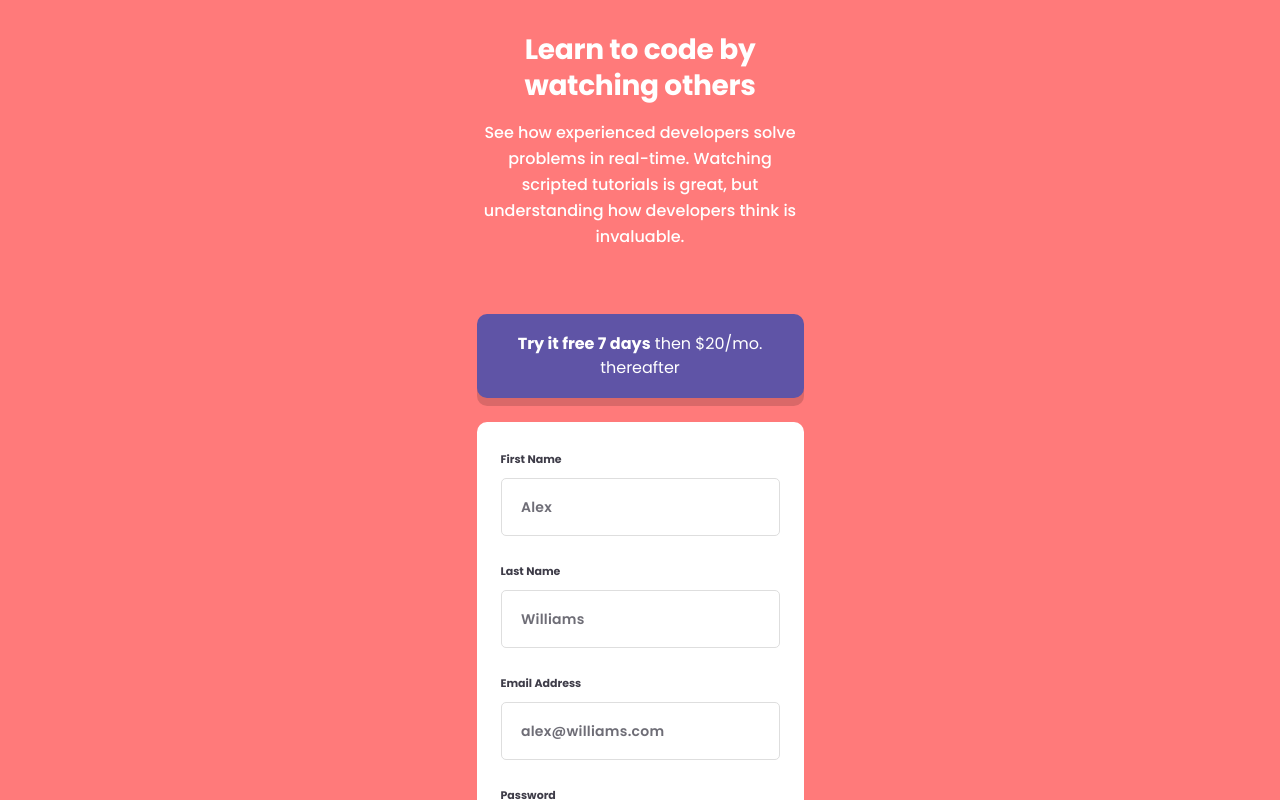
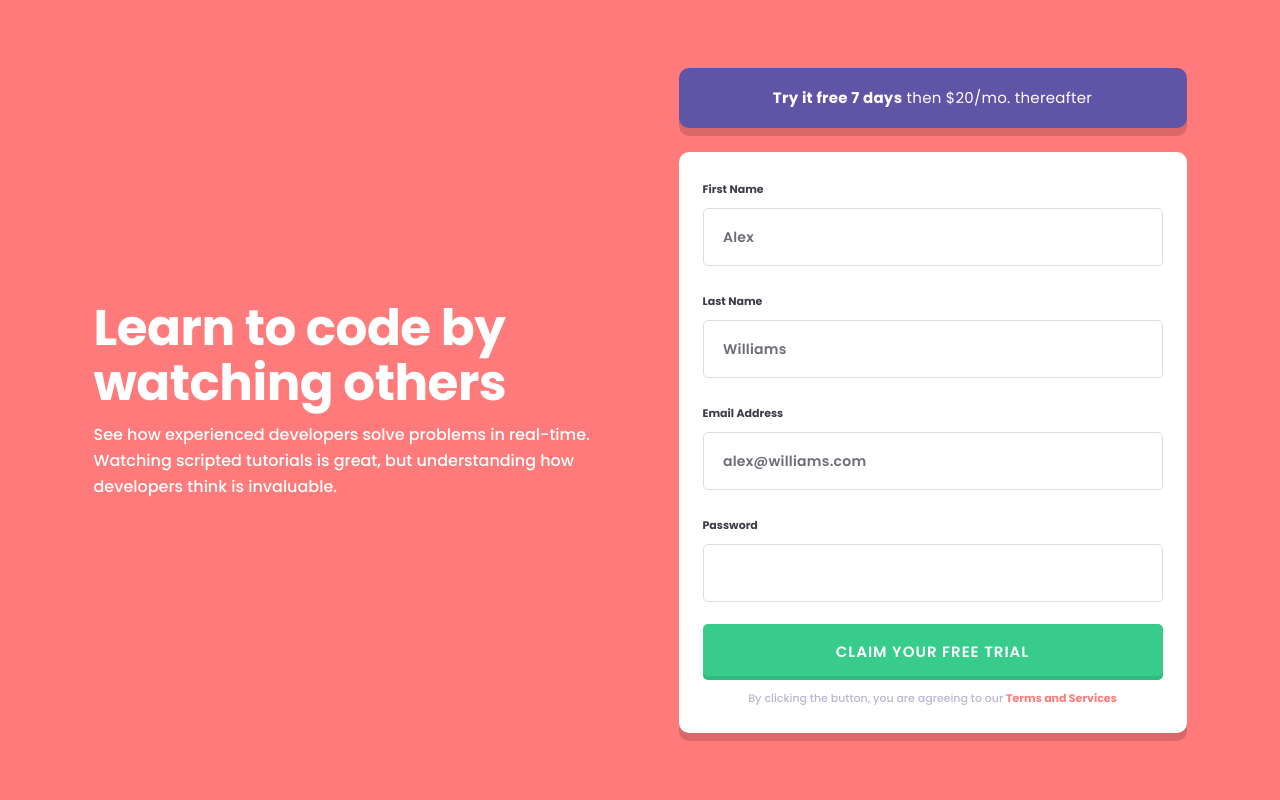
Before and after one commit to rupali317/intro-component-sign-up-form, a React (Create React App) app: page / in a window 1280 px wide. Shown: the top 800 px of the page. Built offline with nearby package versions, Linux system fonts and the light colour scheme.

Commit message:
Working on the CSS

```diff
--- a/src/components/FreeTrial/FreeTrial.jsx
+++ b/src/components/FreeTrial/FreeTrial.jsx
@@ -3,7 +3,9 @@ import * as FreeTrialStyle from "../../styles/FreeTrial.style";
 export const FreeTrial = () => {
   return (
     <FreeTrialStyle.Container>
-      <b>Try it free 7 days</b> then $20/mo. thereafter
+      <span>
+        <b>Try it free 7 days</b> then $20/mo. thereafter
+      </span>
     </FreeTrialStyle.Container>
   );
 };
--- a/src/components/Input/Input.jsx
+++ b/src/components/Input/Input.jsx
@@ -2,6 +2,7 @@ import * as InputStyle from "../../styles/Input.style";
 
 export const Input = (props) => {
   return (
+    <>
       <InputStyle.Section>
         <InputStyle.Label htmlFor={props.ForId}>{props.Label}</InputStyle.Label>
         <InputStyle.Input
@@ -12,7 +13,8 @@ export const Input = (props) => {
           value={props.Value}
           onChange={props.handleChange}
         />
+      </InputStyle.Section>
       <InputStyle.Error>{props.ErrorMessage}</InputStyle.Error>
-    </InputStyle.Section>
+    </>
   );
 };
--- /dev/null
+++ b/src/constants/Breakpoints.js
@@ -0,0 +1 @@
+export const DesktopWidth = "80rem"; /* 1280px */
--- a/src/styles/Form.style.jsx
+++ b/src/styles/Form.style.jsx
@@ -1,12 +1,12 @@
 import { styled } from "styled-components";
+import { DesktopWidth } from "../constants/Breakpoints";
 
 export const Form = styled.form`
   border-radius: var(--border-radius-medium);
   box-shadow: var(--box-shadow-1);
-  padding: var(--space-l-2);
+  padding: var(--space-xs-2) var(--space-l-2) var(--space-l-2) var(--space-l-2);
   display: flex;
   flex-direction: column;
-  gap: var(--space-base);
   background-color: var(--color-neutral-1);
 `;
 
@@ -23,9 +23,15 @@ export const Button = styled.button`
   line-height: var(--line-height-base);
   letter-spacing: var(--letter-spacing-base);
   border-width: var(--border-width-none);
+  margin-top: var(--space-base);
 
   &:hover {
     background-color: var(--color-action-2);
+    cursor: pointer;
+  }
+
+  @media (min-width: ${DesktopWidth}) {
+    min-width: 28.75rem; /* 460px */
   }
 `;
 
@@ -34,6 +40,6 @@ export const Paragraph = styled.p`
   font-weight: var(--font-weight-medium);
   line-height: var(--line-height-xs);
   color: var(--color-neutral-5);
-  margin-top: -8px;
+  margin-top: var(--space-xs-2);
   text-align: center;
 `;
--- a/src/styles/FreeTrial.style.jsx
+++ b/src/styles/FreeTrial.style.jsx
@@ -1,4 +1,5 @@
 import { styled } from "styled-components";
+import { DesktopWidth } from "../constants/Breakpoints";
 
 export const Container = styled.div`
   background-color: var(--color-secondary);
@@ -7,5 +8,23 @@ export const Container = styled.div`
   border-radius: var(--border-radius-medium);
   box-shadow: var(--box-shadow-1);
   max-width: 20.4375rem; /* 327px */
-  text-align: center;
+  display: flex;
+  justify-content: center;
+  font-size: var(--font-size-base);
+  line-height: var(--line-height-base);
+  letter-spacing: var(--letter-spacing-s);
+
+  span {
+    max-width: 12.125rem; /* 194px */
+    text-align: center;
+  }
+
+  @media (min-width: ${DesktopWidth}) {
+    max-width: 33.75rem; /* 540px */
+    padding: var(--space-m-1);
+
+    span {
+      max-width: initial;
+    }
+  }
 `;
--- a/src/styles/Global.style.jsx
+++ b/src/styles/Global.style.jsx
@@ -1,4 +1,5 @@
 import { createGlobalStyle, styled } from "styled-components";
+import { DesktopWidth } from "../constants/Breakpoints";
 
 export const BaseStyles = createGlobalStyle`
     :root {
@@ -185,15 +186,18 @@ export const DefaultStyles = createGlobalStyle`
         font-family: "Poppins";
         font-style: var(--font-style-normal);
         background-color: var(--color-primary);
-        max-width: 20.4375rem; /* 327px */
         letter-spacing: var(--letter-spacing-none);
-        margin: var(--space-l-3) auto;
+        display: flex;
+        justify-content: center;
+        align-items: center
     }
 
     main {
         display: flex;
         flex-direction: column;
         gap: var(--space-xl-3);
+        justify-content: center;
+        align-items: center;
     }
 
     a {
@@ -208,6 +212,13 @@ export const DefaultStyles = createGlobalStyle`
     a:hover {
         text-decoration: underline;
     }
+
+    @media (min-width: ${DesktopWidth}) {
+        main {
+            flex-direction: row;
+            gap: var(--space-xl-2);
+        }
+    }
 `;
 
 export const IntroSection = styled.section`
@@ -216,6 +227,7 @@ export const IntroSection = styled.section`
   gap: var(--space-base);
   color: var(--color-neutral-1);
   text-align: center;
+  max-width: 20.4375rem; /* 327px */
 
   h1 {
     font-size: var(--font-size-l);
@@ -229,10 +241,27 @@ export const IntroSection = styled.section`
     font-weight: var(--font-weight-medium);
     line-height: var(--line-height-base);
   }
+
+  @media (min-width: ${DesktopWidth}) {
+    gap: var(--space-s-1);
+    text-align: left;
+    max-width: 33.75rem; /* 540px */
+
+    h1 {
+      font-size: var(--font-size-xl);
+      line-height: var(--line-height-xl);
+      letter-spacing: var(--letter-spacing-negative-xs);
+    }
+  }
 `;
 
 export const FormSection = styled.section`
   display: flex;
   flex-direction: column;
   gap: var(--space-l-2);
+  max-width: 20.4375rem; /* 327px */
+
+  @media (min-width: ${DesktopWidth}) {
+    max-width: 33.75rem; /* 540px */
+  }
 `;
--- a/src/styles/Input.style.jsx
+++ b/src/styles/Input.style.jsx
@@ -5,6 +5,7 @@ export const Section = styled.section`
   flex-direction: column;
   gap: var(--space-xs-1);
   min-width: 17.4375rem; /* 279px */
+  margin-top: var(--space-base);
 `;
 
 export const Label = styled.label`
@@ -43,4 +44,5 @@ export const Error = styled.i`
   font-style: var(--font-style-italic);
   line-height: var(--line-height-normal);
   text-align: right;
+  margin-top: var(--space-xs-1);
 `;
```
Lines whose indentation alone changed are shown as unchanged.
